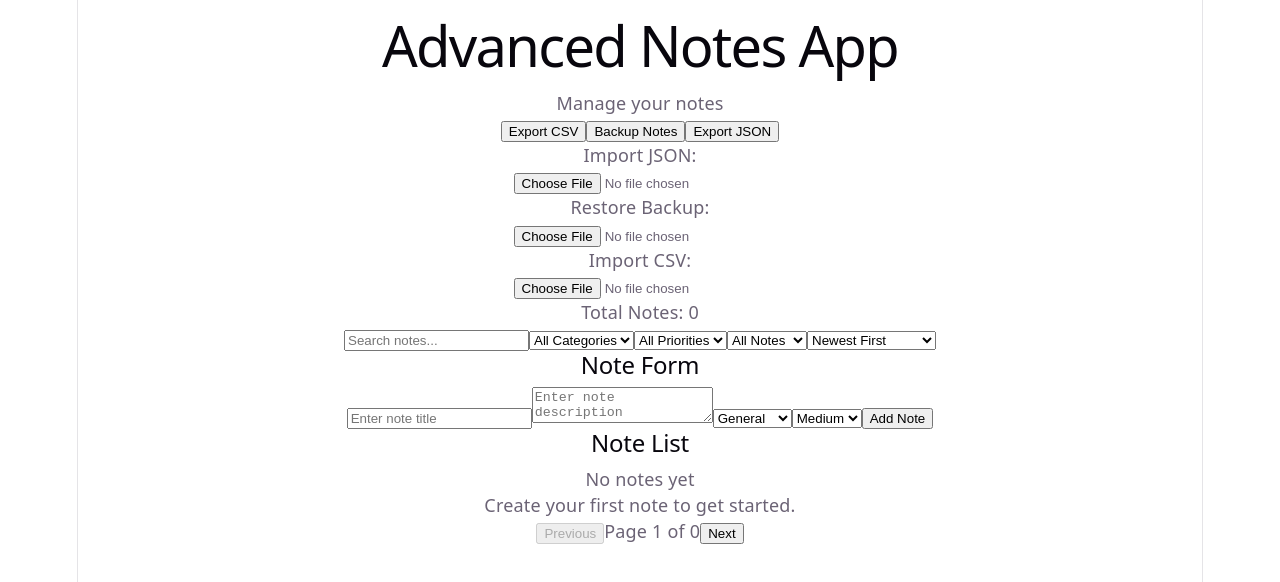
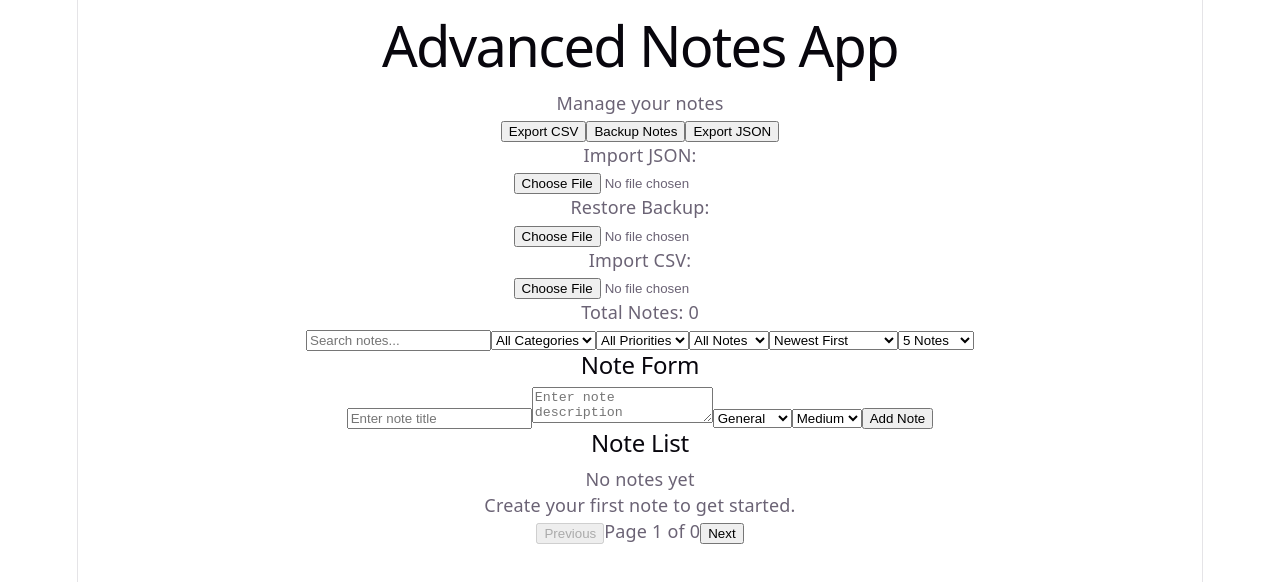
Before and after one commit to abhi12012/react-advanced-note-app, a React (Vite) app: page / in a window 1280 px wide. Shown: the top 582 px of the page. Built offline with nearby package versions, Linux system fonts and the light colour scheme.

Commit message:
feat: add notes per page selection

```diff
--- a/src/App.jsx
+++ b/src/App.jsx
@@ -60,7 +60,7 @@ function App() {
 
   const [currentPage, setCurrentPage] = useState(1);
 
-  const notesPerPage = 5;
+  const [notesPerPage, setNotesPerPage] = useState(5);
 
 
 
@@ -455,6 +455,22 @@ importedNotes.forEach((note) => {
 </select>
 
 
+
+<select
+  value={notesPerPage}
+  onChange={(event) => {
+    setNotesPerPage(Number(event.target.value));
+    setCurrentPage(1);
+  }}
+>
+  <option value={5}>5 Notes</option>
+  <option value={10}>10 Notes</option>
+  <option value={20}>20 Notes</option>
+</select>
+
+
+
+
       <NoteForm
         note={note}
         handleChange={handleChange}
```
